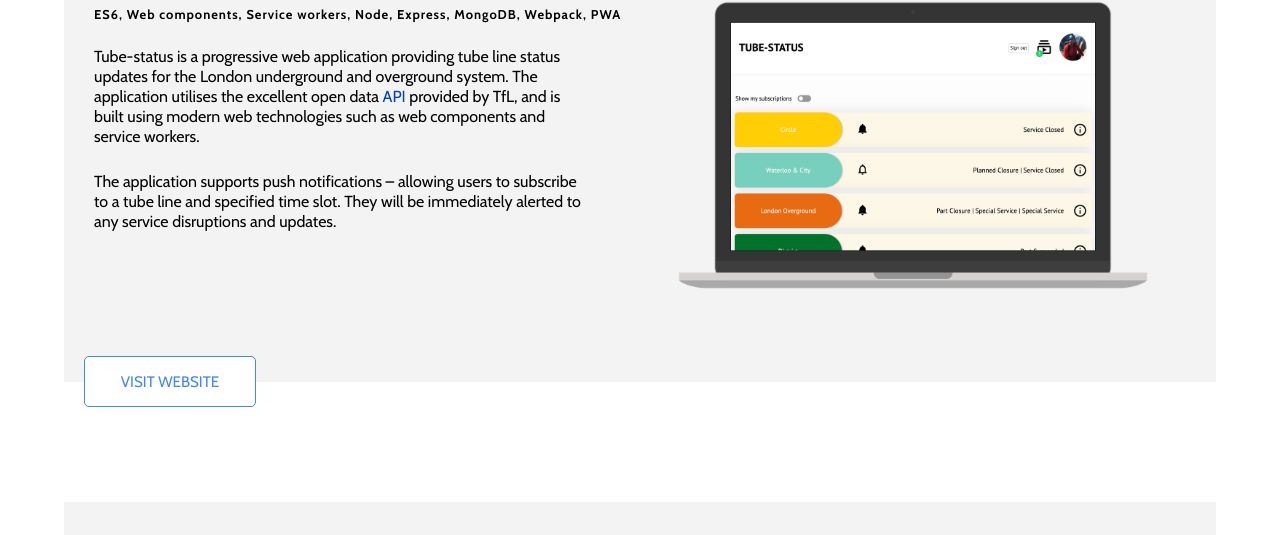
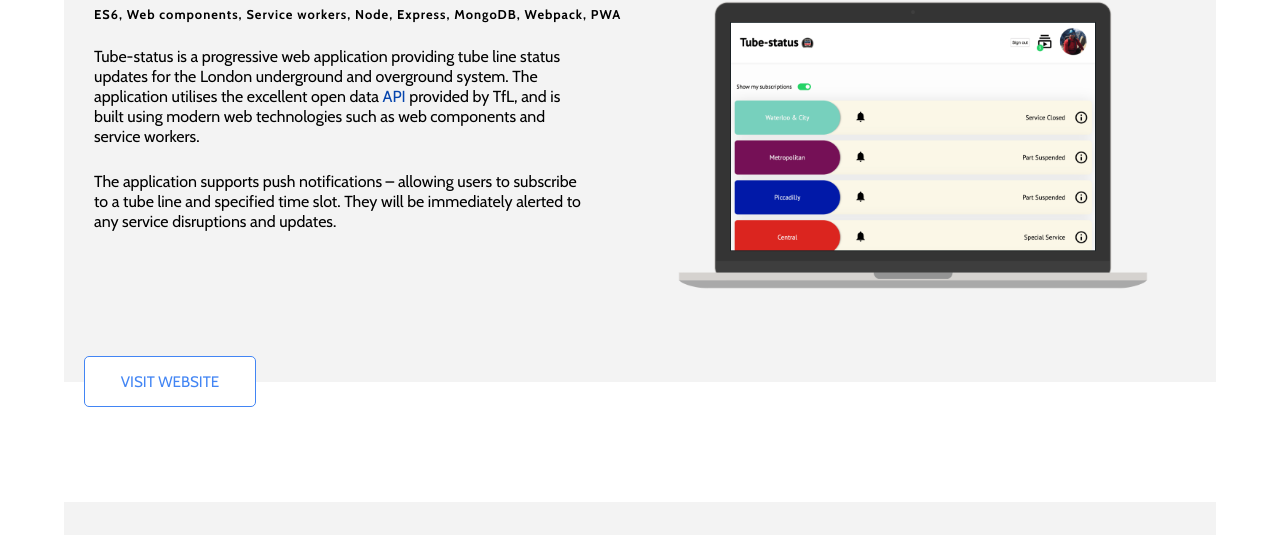
Before and after one commit to jrobind/oldsite, a website: page index.html in a window 1280 px wide. Shown: the part 1605-2140 px from the top of the page. Drawn offline with nearby package versions, Linux system fonts and the light colour scheme.

Commit message:
add new mockup for tube-status

```diff
--- a/index.html
+++ b/index.html
@@ -73,7 +73,7 @@
                         <a href="https://tube-status.co.uk" rel="noopener" target="_blank" class="visit tube-status">VISIT WEBSITE</a>
                         <div class="project-img-container">
                             <div class="img-wrapper-projects">
-                                <img src="./images/tube-status-mockup(1).png" alt="home page of website showing London tube status application"/>
+                                <img src="./images/tube-status-mockup(2).png" alt="home page of website showing London tube status application"/>
                             </div>
                         </div>
                     </section>
```
Also changed, not shown: images/tube-status-mockup(2).png (added).
